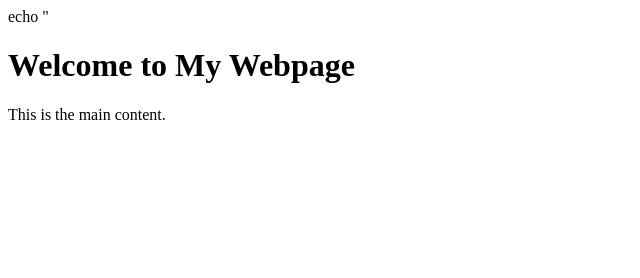
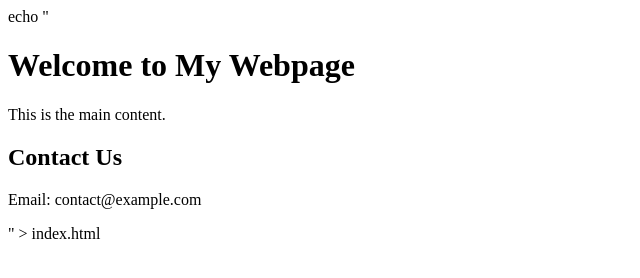
Before and after one commit to sriram2002-g/Assignment-3, a plain HTML site: page index.html in a window 1280 px wide. Shown: the whole page, without its empty margins (0-640 px from the left). Drawn offline with Linux system fonts and the light colour scheme.

Commit message:
Update main content in index.html

```diff
--- a/index.html
+++ b/index.html
@@ -8,5 +8,7 @@ echo "<!DOCTYPE html>
 <body>
     <h1>Welcome to My Webpage</h1>
     <p>This is the main content.</p>
+    <h2>Contact Us</h2>
+    <p>Email: contact@example.com</p>
 </body>
-</html>
+</html>" > index.html
```
